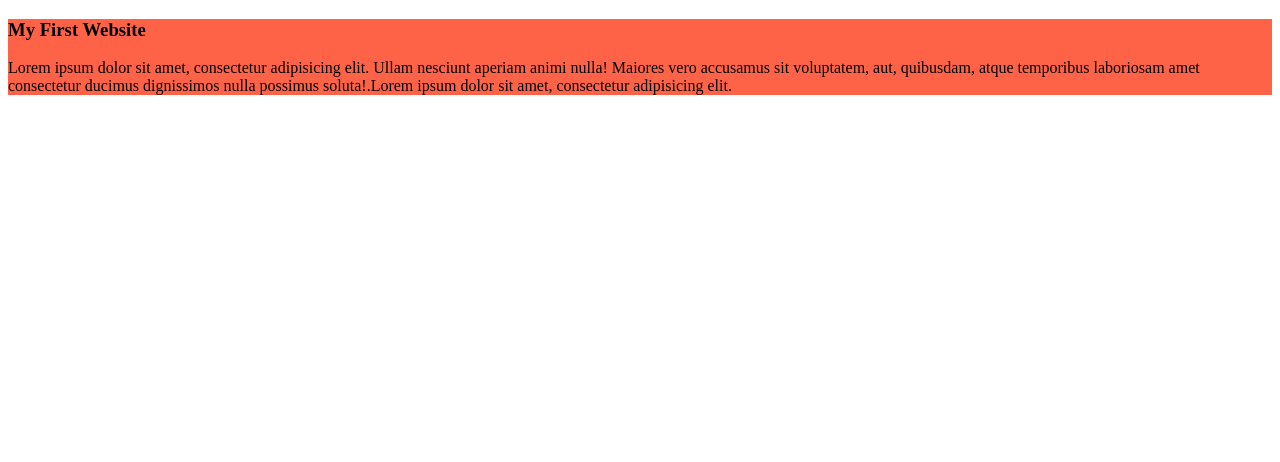
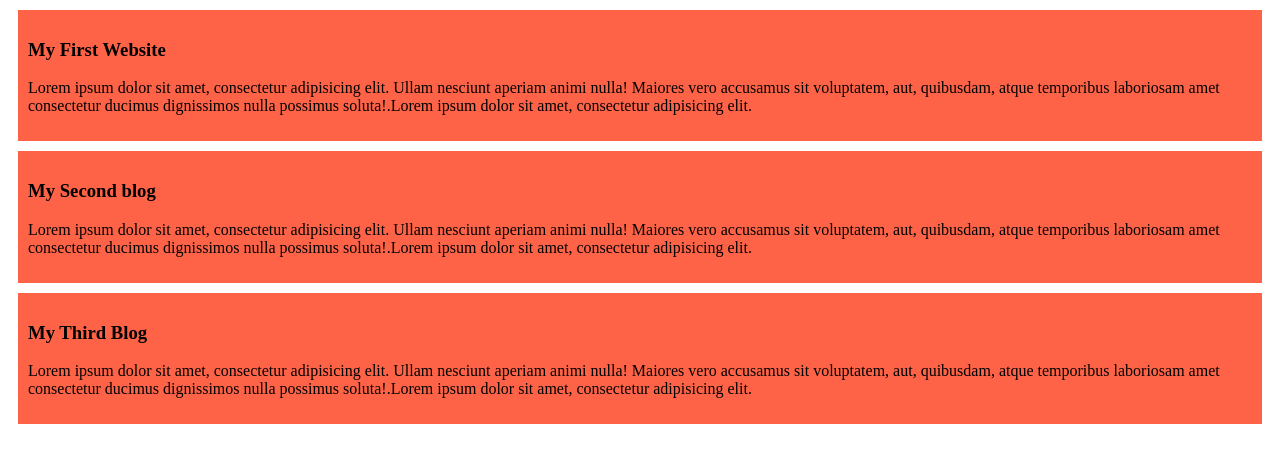
Before and after one commit to Arif2ankhi/my-simple-website, a plain HTML site: page index.html in a window 1280 px wide. Drawn offline with Linux system fonts and the light colour scheme.

Commit message:
added the second nad the third blog

```diff
--- a/index.html
+++ b/index.html
@@ -11,6 +11,16 @@
         <h3>My First Website</h3>
         <p>Lorem ipsum dolor sit amet, consectetur adipisicing elit. Ullam nesciunt aperiam animi nulla! Maiores vero accusamus sit voluptatem, aut, quibusdam, atque temporibus laboriosam amet consectetur ducimus dignissimos nulla possimus soluta!.Lorem ipsum dolor sit amet, consectetur adipisicing elit.  </p>
     </div>
+    <div>
+        <h3>My Second blog</h3>
+        <p>Lorem ipsum dolor sit amet, consectetur adipisicing elit. Ullam nesciunt aperiam animi nulla! Maiores vero accusamus sit voluptatem, aut, quibusdam, atque temporibus laboriosam amet consectetur ducimus dignissimos nulla possimus soluta!.Lorem ipsum dolor sit amet, consectetur adipisicing elit.  </p>
+    </div>
+
+    <div>
+        <h3>My Third Blog</h3>
+        <p>Lorem ipsum dolor sit amet, consectetur adipisicing elit. Ullam nesciunt aperiam animi nulla! Maiores vero accusamus sit voluptatem, aut, quibusdam, atque temporibus laboriosam amet consectetur ducimus dignissimos nulla possimus soluta!.Lorem ipsum dolor sit amet, consectetur adipisicing elit.  </p>
+    </div>
+
 
 </body>
 </html>
--- a/styles/blog.css
+++ b/styles/blog.css
@@ -1,7 +1,5 @@
 div{
     background-color: tomato;
-    margin: 0;
-    padding: 0;
-
-
+    padding: 10px;
+    margin: 10px;
 }
```
